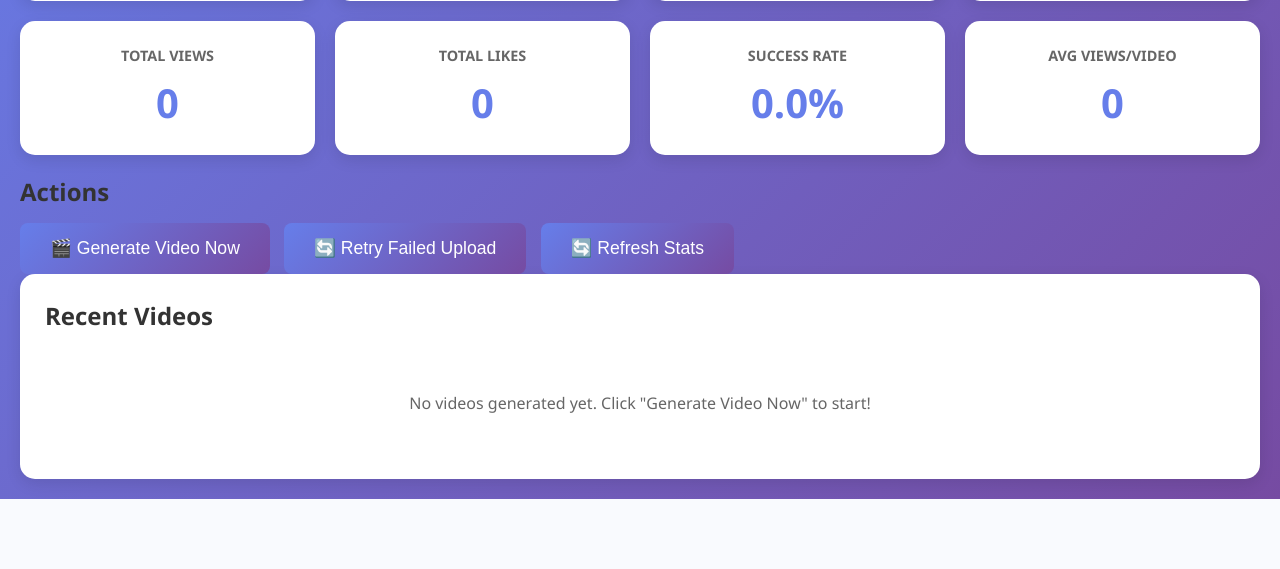
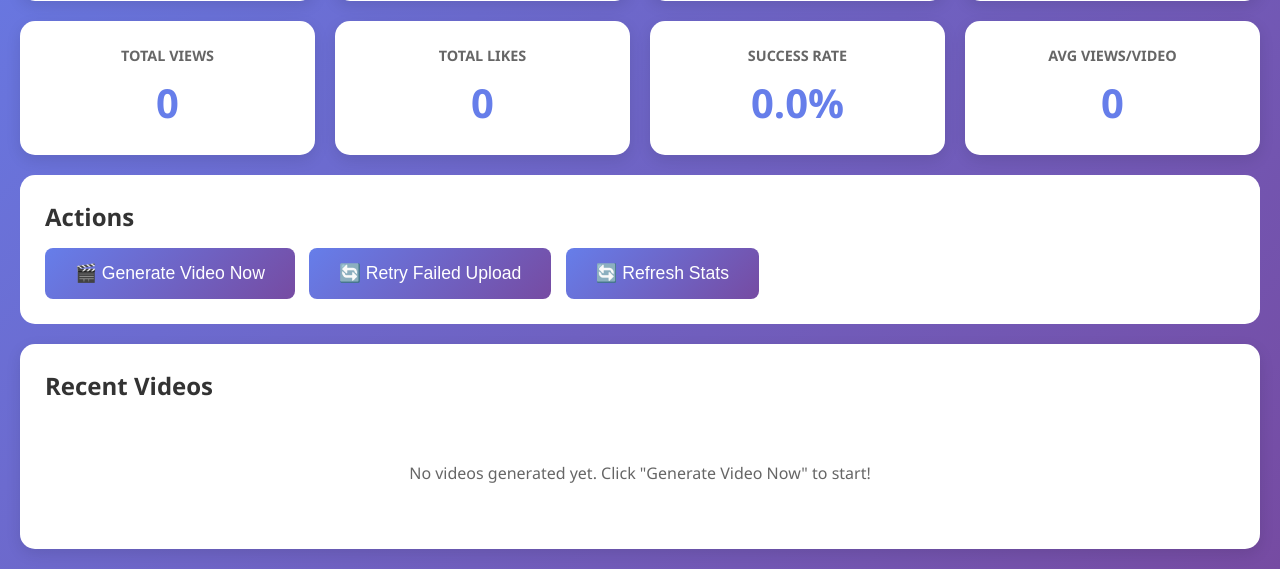
Before and after one commit to asaadbalum2/youtube-shorts-generator, a FastAPI app: page / in a window 1280 px wide. Shown: the part 322-891 px from the top of the page. Before the commit the page ends 821 px from the top, so only its background shows below. Run offline with FastAPI, Linux system fonts and the light colour scheme; data that the repository does not hold is empty.

Commit message:
Fix typo in dashboard template

```diff
--- a/web/templates/dashboard.html
+++ b/web/templates/dashboard.html
@@ -257,7 +257,7 @@
         </div>
         {% endif %}
 
-        <div class="澹actions">
+        <div class="actions">
             <h2 style="margin-bottom: 15px;">Actions</h2>
             <button class="btn" onclick="triggerGeneration()">
                 🎬 Generate Video Now
```
